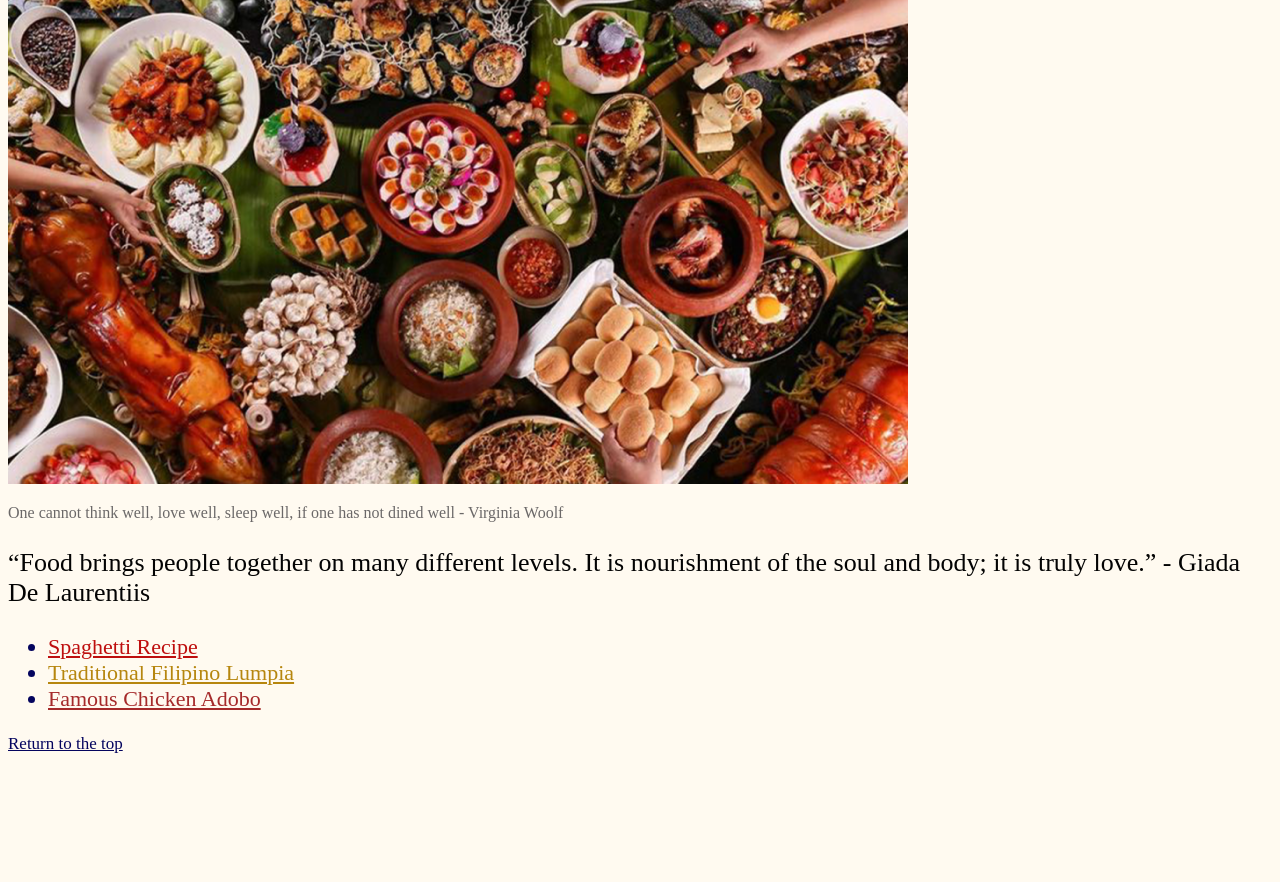
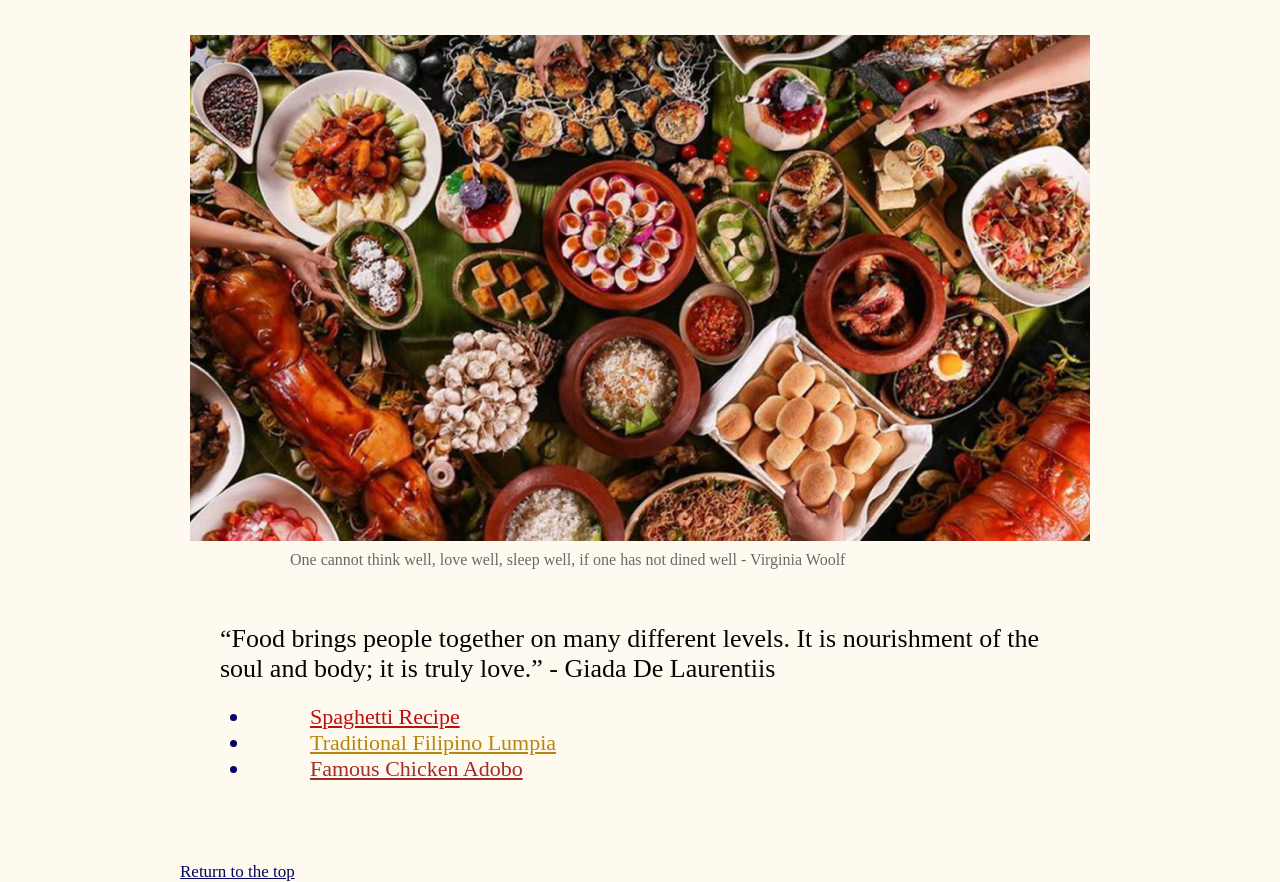
Before and after one commit to janrae-l/odin-recipes, a plain HTML site: page index.html in a window 1280 px wide. Shown: the part 102-984 px from the top of the page. Before the commit the page ends 864 px from the top, so only its background shows below. Drawn offline with Linux system fonts and the light colour scheme.

Commit message:
Add different styles to make elements cohesive

```diff
--- a/styles.css
+++ b/styles.css
@@ -2,6 +2,12 @@
     color: rgb(4, 4, 94);
     font-family: "Brush Script MT", "Lucida Handwriting";
     background-color: floralwhite;
+    margin: 0px 60px;
+}
+
+div.container {
+    padding: 10px;
+    margin: 20px 30px;
 }
 
 .container .first-para {
@@ -11,20 +17,31 @@
 
 h1 {
     text-align: center;
+    margin: 50px;
 }
 
 ul {
     font-size: 22px;
+    margin: 10px 20px;
+    margin-bottom: 40px;
+    padding: 10px;
 }
 
 .photo {
     height: auto;
     width: 900px;
+    display: block;
+    margin-bottom: 10px;
+    margin-left: auto;
+    margin-right: auto;
 }
 
 .caption {
     color: rgb(107, 104, 104);
     font-size: 16px;
+    padding-left: 50px;
+    margin-bottom: 45px;
+
 }
 
 .spaghetti-link {
```
